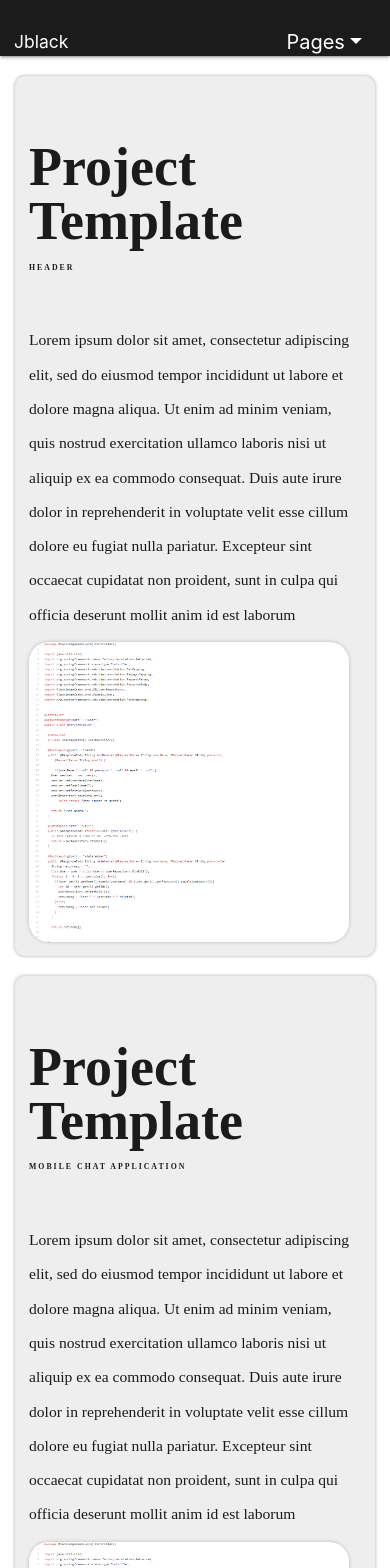
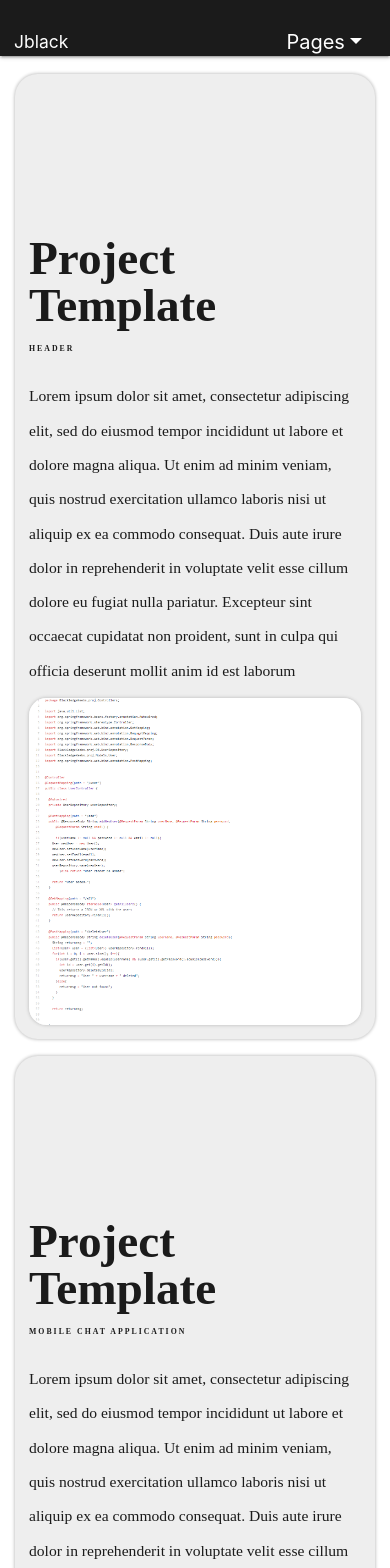
Before and after one commit to BlueDiablos/jblack_dev, a React (Create React App) app: page /project in a window 390 px wide. Shown: the top 1568 px of the page. Built offline with nearby package versions, Linux system fonts and the light colour scheme.

Commit message:
applied CSS best practices
converted to percentages, ems, rems.

```diff
--- a/src/components/Card.css
+++ b/src/components/Card.css
@@ -1,31 +1,31 @@
 .j-card{
     margin: 0 auto;
     align-items: center;
-    margin-bottom: 10px;
-    margin-top: 20px;
-    padding-bottom: 30px;
+    margin-bottom: 0.625em;
+    margin-top: 1.25em;
+    padding-bottom: 1.875em;
 
   }
   .j-card-image{
-    border-radius: 20px;
-    width: 520px;
-    height: 500px;
+    border-radius: 1.25em;
+    width: 480px;
+    height: 460px;
     box-shadow: 0px 0px 3px 1px #ccc;
     background-color: #026386;
 
   }
   .j-card-info {
-    margin-top: 20px;
-    min-height: 100px;
+    margin-top: 1.25em;
+    min-height: 6.25em;
 
   }
   .j-card-title{
-    font-size: 30px;
+    font-size: 1.875rem;
     margin: 0px;
 
   }
   .j-card-subtitle{
-    font-size: 26px;
+    font-size: 1.625rem;
     margin: 0px;
 
   }
--- a/src/components/Footer.css
+++ b/src/components/Footer.css
@@ -1,4 +1,4 @@
 #text{
     font-weight: bold;
-    letter-spacing: 7px;
+    letter-spacing: 3px;
 }
--- a/src/components/Footer.js
+++ b/src/components/Footer.js
@@ -12,8 +12,8 @@ function Footer(){
         <footer className="mt-5">
         <Container id="text" fluid={true}>
         <Row className="border-top justify-content-between p-3">
-            <Col className="p-0" md={3} sm={12} xs={12}>
-
+            <Col className="p-0" md={3} sm={3} xs={12}>
+                jmichaelblackledge@gmail.com
             </Col>
             <Col className="p-0 d-flex justify-content-end" md={3}>
             Developed by Joseph Blackledge
--- a/src/components/Pane.css
+++ b/src/components/Pane.css
@@ -14,8 +14,8 @@
 }
 
 .wrapper{
-  padding-top: 20px;
-  padding-left: 30px;
+  padding-top: 1.25em;
+  padding-left: 1.875em;
   display: grid;
   grid-template-columns: 30% 60%;
   grid-column-gap: 3em;
@@ -33,7 +33,7 @@
   text-transform: capitalize;
   line-height: 1;
   margin: 3vmin 0 3.5vmin;
-  margin-top: 50px;
+  margin-top: 3.125em;
   font-family: Poppins;
   color: #1b1b1b;
 
@@ -45,7 +45,7 @@
   font-family: Poppins;
   letter-spacing: 10px;
   color: #1b1b1b;
-  margin-bottom: 50px;
+  margin-bottom: 3.125em;
 }
 .paragraph{
   font-size: 2vmin;
@@ -68,7 +68,7 @@
     display: none;
   }
   .wrapper{
-    padding-top: 20px;
+    padding-top: 1.25em;
     display: flex;
     grid-template-columns: 50% 50%;
 
@@ -83,7 +83,7 @@
     text-transform: capitalize;
     line-height: 1;
     margin: 3vmin 0 3.5vmin;
-    margin-top: 50px;
+    margin-top: 3.125em;
     font-family: Poppins;
     color: #1b1b1b;
 
@@ -95,7 +95,7 @@
     font-family: Poppins;
     letter-spacing: 10px;
     color: #1b1b1b;
-    margin-bottom: 50px;
+    margin-bottom: 3.125em;
   }
   .paragraph{
     font-size: 2vmin;
--- a/src/components/ProjectCard.css
+++ b/src/components/ProjectCard.css
@@ -6,25 +6,25 @@
   }
 
   .container{
-    padding-top: 20px;
-    padding-left: 30px;
+    padding-top: 1.25em;
+    padding-left: 1.87em;
     display: grid;
     grid-template-columns: 100%;
 
   }
   .proj-card {
     height: 100%;
-    width: auto;
-    border-radius: 10px;
+    width: 100%;
+    border-radius: 1.625em;
     box-shadow: 0px 0px 3px 1px #ccc;
   }
   .proj-title{
     font-weight: 700;
-    font-size: 54px;
+    font-size: 3.375rem;
     text-transform: capitalize;
     line-height: 1;
     margin: 3vmin 0 3.5vmin;
-    margin-top: 50px;
+    margin-top:   3.125em;
     font-family: Poppins;
     color: #1b1b1b;
 
@@ -34,9 +34,9 @@
     font-size: 1.7vmin;
     text-transform: uppercase;
     font-family: Poppins;
-    letter-spacing: 10px;
+    letter-spacing: 0.625em;
     color: #1b1b1b;
-    margin-bottom: 50px;
+    margin-bottom: 3.125em;
   }
   .proj-body{
     font-size: 2vmin;
@@ -47,9 +47,8 @@
     font-family: Poppins;
   }
   .card-image{
-    border-radius: 20px;
-    width: 600px;
-    height: 600px;
+    border-radius: 1.25em;
+    width: 50%;
     box-shadow: 0px 0px 3px 1px #ccc;
   }
   @media screen and (max-width: 900px){
@@ -62,9 +61,8 @@
     font-family: Poppins;
     }
     .card-image{
-      border-radius: 20px;
-      width: 320px;
-      height: 300px;
+      border-radius: 1.25em;
+      width: 100%;
       box-shadow: 0px 0px 3px 1px #ccc;
     }
     .proj-header{
@@ -74,6 +72,6 @@
       font-family: Poppins;
       letter-spacing: 2px;
       color: #1b1b1b;
-      margin-bottom: 50px;
+      margin-bottom: 3.125em;
     }
   }
--- a/src/pages/HomePage.css
+++ b/src/pages/HomePage.css
@@ -1,6 +1,6 @@
 #App{
     background-color: #fff;
-    height: 100vh;
+    height: 100%;
     width: 100%;
     font-family: Poppins;
 
```
